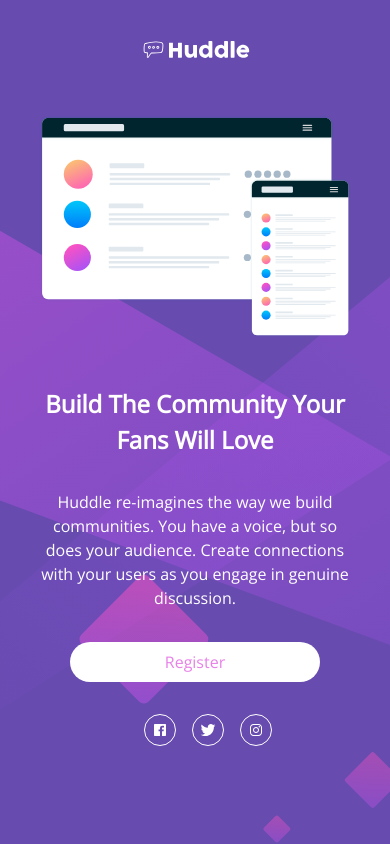
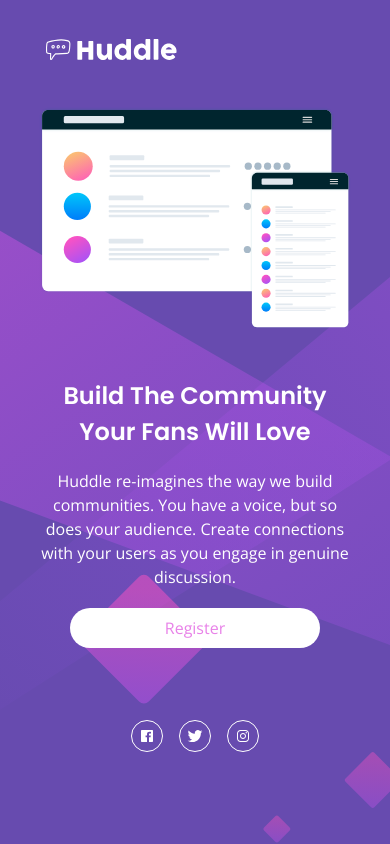
Before and after one commit to cyberweb8/frontend-mentor-8, a plain HTML site: page index.html in a window 390 px wide. Drawn offline with nearby package versions, Linux system fonts and the light colour scheme.

Commit message:
feat: add mobile version

```diff
--- a/style.css
+++ b/style.css
@@ -61,26 +61,22 @@ body {
   min-height: 100vh;
   display: flex;
   flex-direction: column;
-  align-items: center;
+  gap: 2.5rem;
   background: url('/images/bg-mobile.svg') no-repeat var(--clr-violet);
   background-size: cover;
 }
 
 .container {
   max-width: 1440px;
+  /* min-width: 375px; */
   width: 80%;
   margin: 0 auto;
 }
 
 .header__wrapper {
-  padding: 2rem 0 3rem;
-}
-.logo {
-  display: flex;
-  justify-content: flex-start;
+  padding-top: 2rem;
 }
 .logo__img {
-  display: block;
   height: 35px;
 }
 
@@ -94,7 +90,11 @@ body {
   text-align: center;
   display: flex;
   flex-direction: column;
-  gap: 2rem;
+  gap: 1.2rem;
+}
+
+h1 {
+  font-family: var(--ff-pop);
 }
 
 .intro__btn {
@@ -114,6 +114,7 @@ body {
   padding: 0;
   display: flex;
   gap: 1rem;
+  justify-content: center;
 }
 
 .footer__item {
```
